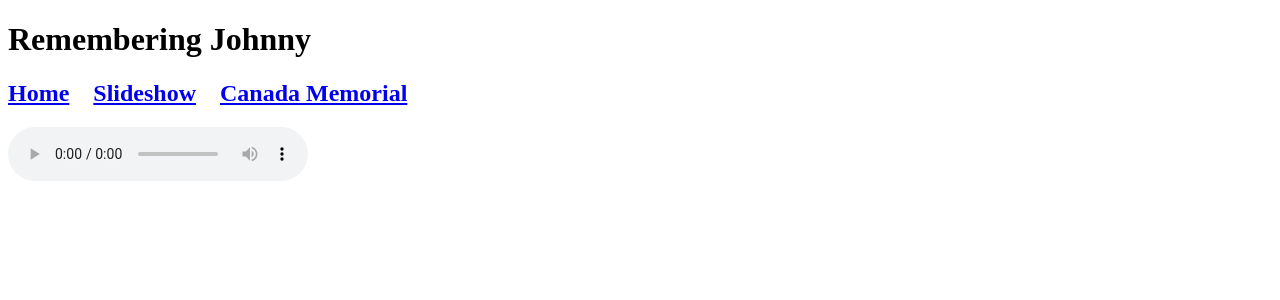
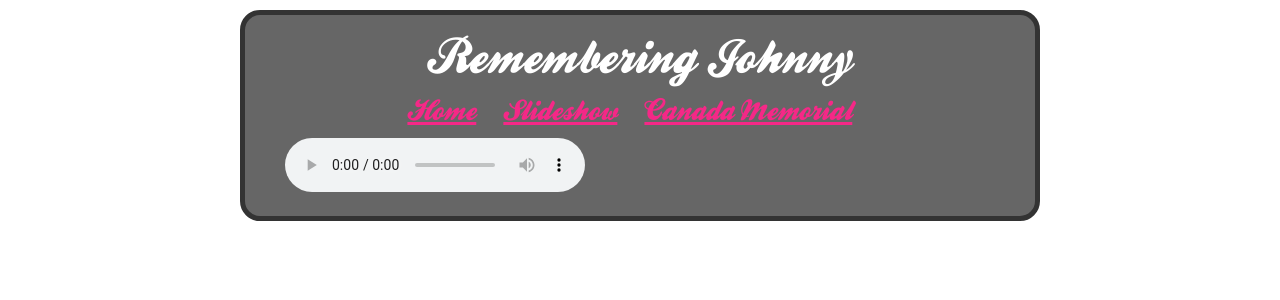
Before and after one commit to tooshel/johnny, a Jekyll site: the page built from voice/index.html, in a window 1280 px wide. Shown: the top 300 px of the page. Built offline with Jekyll 4.4.1, drawn with Linux system fonts in a browser that asks for light colours; nearby versions of some CDN libraries.

Commit message:
absolute path for css

```diff
--- a/_layouts/default.html
+++ b/_layouts/default.html
@@ -13,7 +13,7 @@
 
 <link rel="shortcut icon" href="/favicon.ico" />
 
-<link rel="stylesheet" type="text/css" href="css/style.css" />
+<link rel="stylesheet" type="text/css" href="/css/style.css" />
 
 <script type="text/javascript" src="http://ajax.googleapis.com/ajax/libs/jquery/1.7.2/jquery.min.js"></script>
 
```
